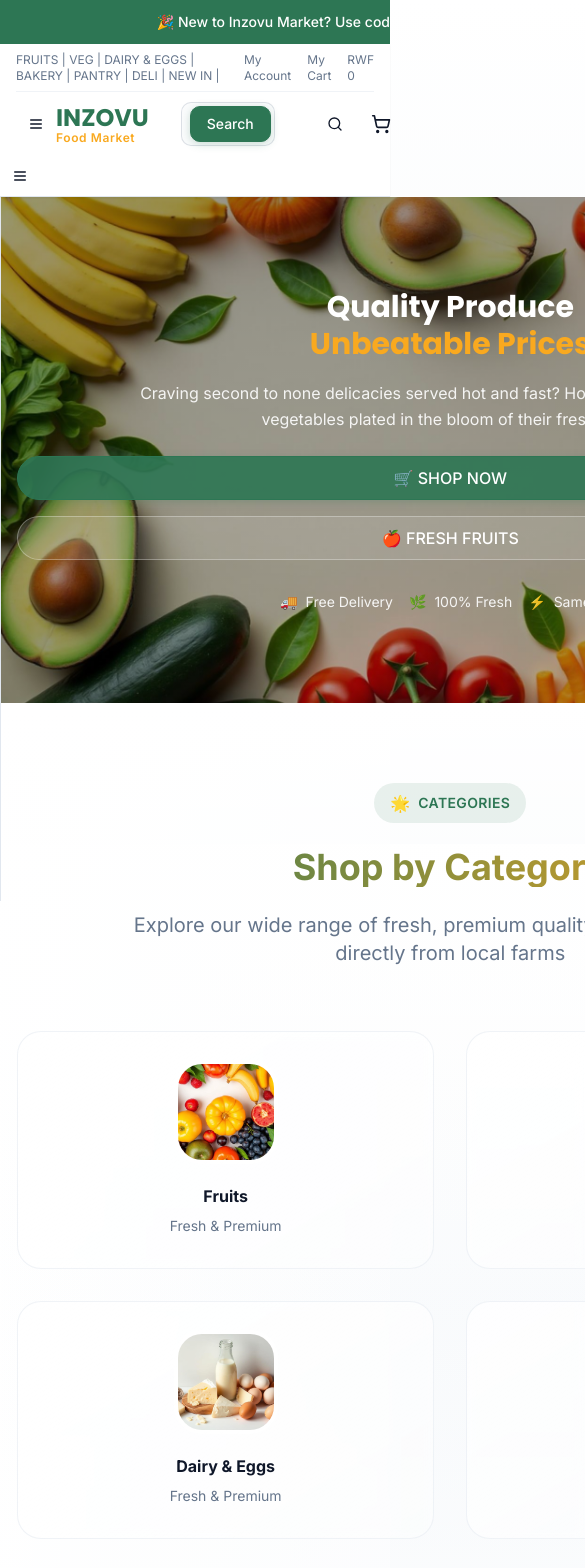
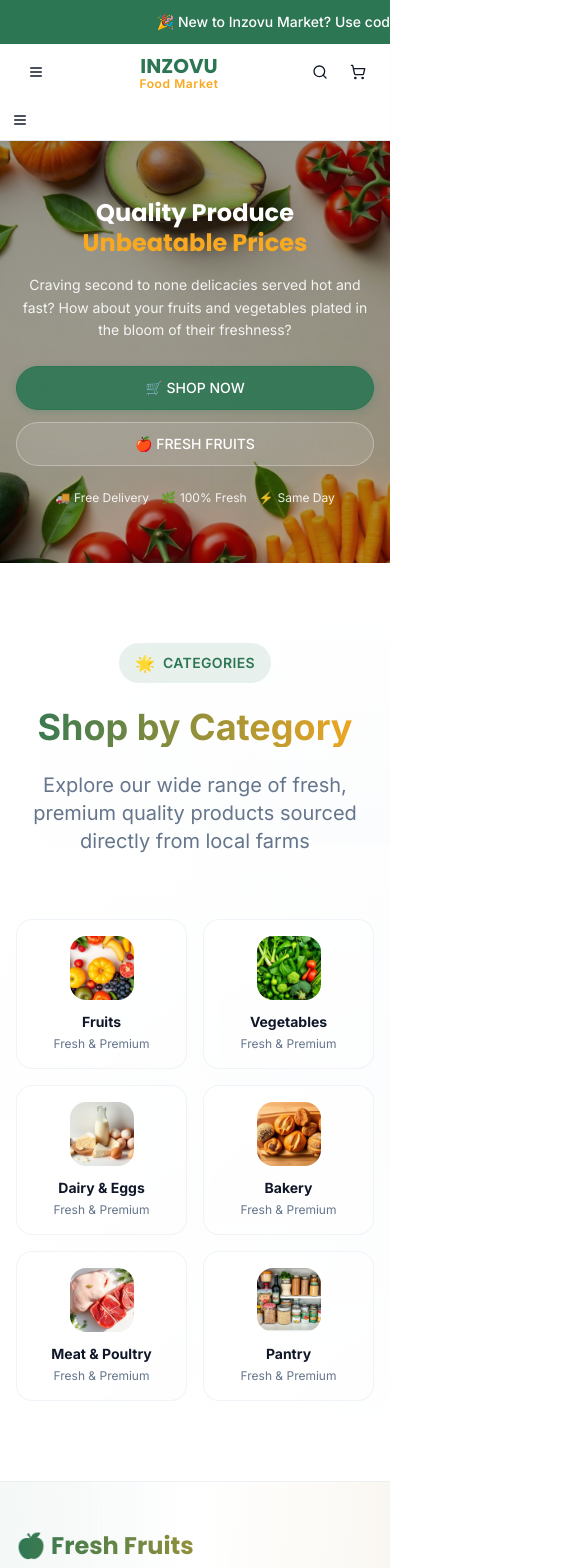
Before and after one commit to rommygd/inzovu-app, a React (Vite) app: page / in a window 390 px wide. Shown: the top 1568 px of the page, 585 px wide, since content can reach past the window. Built offline with nearby package versions, Linux system fonts and the light colour scheme.

Commit message:
Add responsiveness to all devices

```diff
--- a/src/components/home/Hero.tsx
+++ b/src/components/home/Hero.tsx
@@ -5,7 +5,7 @@ import { Link } from "react-router-dom";
 export default function Hero() {
   return (
     <section
-      className="relative h-[60vh] sm:h-[70vh] md:h-[80vh] flex items-center justify-center text-center overflow-hidden"
+      className="relative h-[50vh] sm:h-[60vh] lg:h-[70vh] xl:h-[80vh] flex items-center justify-center text-center overflow-hidden"
       style={{
         backgroundImage: `linear-gradient(rgba(0, 0, 0, 0.4), rgba(0, 0, 0, 0.3)), url(${heroBackground})`,
         backgroundSize: 'cover',
@@ -13,36 +13,36 @@ export default function Hero() {
         backgroundRepeat: 'no-repeat'
       }}
     >
-      <div className="container mx-auto px-4 sm:px-6 relative z-10">
-        <div className="max-w-4xl mx-auto text-white">
-          <h1 className="font-display text-3xl sm:text-4xl md:text-6xl lg:text-7xl font-bold mb-4 sm:mb-6 leading-tight">
+      <div className="container mx-auto px-4 sm:px-6 lg:px-8 relative z-10">
+        <div className="max-w-5xl mx-auto text-white">
+          <h1 className="font-display text-2xl sm:text-3xl md:text-4xl lg:text-5xl xl:text-6xl 2xl:text-7xl font-bold mb-4 sm:mb-6 leading-tight">
             Quality Produce <br className="hidden sm:block"/>
             <span className="text-accent block sm:inline"> Unbeatable Prices</span>
           </h1>
-          <p className="text-base sm:text-lg md:text-xl mb-6 sm:mb-8 max-w-2xl mx-auto opacity-90 leading-relaxed px-4 sm:px-0">
+          <p className="text-sm sm:text-base md:text-lg lg:text-xl mb-6 sm:mb-8 max-w-3xl mx-auto opacity-90 leading-relaxed">
             Craving second to none delicacies served hot and fast? How about your fruits and vegetables plated in the bloom of their freshness?
           </p>
 
-          <div className="flex flex-col sm:flex-row gap-4 justify-center items-center">
-            <Button asChild size="lg" className="btn-hero text-base sm:text-lg px-8 sm:px-12 py-4 sm:py-6 bg-primary/90 hover:bg-primary w-full sm:w-auto rounded-full touch-manipulation active:scale-95 transition-all duration-300">
+          <div className="flex flex-col sm:flex-row gap-3 sm:gap-4 justify-center items-center max-w-md sm:max-w-none mx-auto">
+            <Button asChild size="lg" className="btn-hero text-sm sm:text-base lg:text-lg px-6 sm:px-8 lg:px-12 py-3 sm:py-4 lg:py-6 bg-primary/90 hover:bg-primary w-full sm:w-auto rounded-full touch-manipulation active:scale-95 transition-all duration-300">
               <Link to="/shop">🛒 SHOP NOW</Link>
             </Button>
-            <Button asChild variant="outline" size="lg" className="text-base sm:text-lg px-8 sm:px-12 py-4 sm:py-6 bg-white/10 border-white/30 text-white hover:bg-white/20 w-full sm:w-auto rounded-full touch-manipulation active:scale-95 transition-all duration-300">
+            <Button asChild variant="outline" size="lg" className="text-sm sm:text-base lg:text-lg px-6 sm:px-8 lg:px-12 py-3 sm:py-4 lg:py-6 bg-white/10 border-white/30 text-white hover:bg-white/20 w-full sm:w-auto rounded-full touch-manipulation active:scale-95 transition-all duration-300">
               <Link to="/category/fruits">🍎 FRESH FRUITS</Link>
             </Button>
           </div>
 
           {/* Mobile-friendly trust indicators */}
-          <div className="mt-8 sm:mt-12 flex flex-wrap justify-center gap-4 sm:gap-8 text-sm sm:text-base opacity-90">
-            <div className="flex items-center gap-2">
+          <div className="mt-6 sm:mt-8 lg:mt-12 flex flex-wrap justify-center gap-3 sm:gap-4 lg:gap-8 text-xs sm:text-sm lg:text-base opacity-90">
+            <div className="flex items-center gap-1 sm:gap-2">
               <span>🚚</span>
               <span>Free Delivery</span>
             </div>
-            <div className="flex items-center gap-2">
+            <div className="flex items-center gap-1 sm:gap-2">
               <span>🌿</span>
               <span>100% Fresh</span>
             </div>
-            <div className="flex items-center gap-2">
+            <div className="flex items-center gap-1 sm:gap-2">
               <span>⚡</span>
               <span>Same Day</span>
             </div>
--- a/src/components/layout/Header.tsx
+++ b/src/components/layout/Header.tsx
@@ -50,42 +50,42 @@ export default function Header() {
       </div>
 
       <header className="sticky top-0 z-50 bg-background/95 backdrop-blur-md border-b shadow-sm">
-        <div className="container mx-auto px-4">
-          {/* Top Navigation Bar */}
-          <div className="flex items-center justify-between h-12 text-xs text-muted-foreground border-b border-border/50">
-            <div className="flex items-center gap-6">
-              <span>FRUITS | VEG | DAIRY & EGGS | BAKERY | PANTRY | DELI | NEW IN |</span>
+        <div className="container mx-auto px-2 sm:px-4">
+          {/* Top Navigation Bar - Hidden on Mobile */}
+          <div className="hidden md:flex items-center justify-between h-10 lg:h-12 text-xs text-muted-foreground border-b border-border/50">
+            <div className="flex items-center gap-4 lg:gap-6 overflow-hidden">
+              <span className="whitespace-nowrap text-xs lg:text-sm truncate">FRUITS | VEG | DAIRY & EGGS | BAKERY | PANTRY</span>
             </div>
-            <div className="flex items-center gap-4">
-              <span>My Account</span>
-              <span>My Cart</span>
+            <div className="flex items-center gap-3 lg:gap-4 text-xs lg:text-sm">
+              <span className="hidden lg:inline">My Account</span>
+              <span className="hidden lg:inline">My Cart</span>
               <span>RWF 0</span>
             </div>
           </div>
 
           {/* Main Header */}
-          <div className="flex items-center justify-between h-16 md:h-20">
-            {/* Left side - Logo centered on mobile */}
-            <div className="flex items-center gap-2 md:gap-4">
+          <div className="flex items-center justify-between h-14 sm:h-16 lg:h-20">
+            {/* Left side - Mobile Menu & EST */}
+            <div className="flex items-center gap-2 lg:gap-4 flex-shrink-0">
               <MobileMenu />
-              <span className="hidden md:inline text-xs text-muted-foreground font-medium tracking-wider">EST. 2024</span>
+              <span className="hidden lg:inline text-xs text-muted-foreground font-medium tracking-wider">EST. 2024</span>
             </div>
 
-            {/* Logo */}
-            <Link to="/" className="flex flex-col items-start group">
-              <span className="font-display text-2xl md:text-3xl font-bold text-primary group-hover:text-primary/80 transition-colors">INZOVU</span>
+            {/* Logo - Responsive */}
+            <Link to="/" className="flex flex-col items-center lg:items-start group flex-shrink-0">
+              <span className="font-display text-xl sm:text-2xl lg:text-3xl font-bold text-primary group-hover:text-primary/80 transition-colors">INZOVU</span>
               <span className="text-xs text-accent font-semibold -mt-1 tracking-wider">Food Market</span>
             </Link>
 
             {/* Right side - Actions */}
-            <div className="flex items-center gap-2 md:gap-6">
-              {/* Center Search */}
-              <div className="flex-1 max-w-lg mx-8">
+            <div className="flex items-center gap-1 sm:gap-2 lg:gap-6 flex-shrink-0">
+              {/* Desktop Search - Hidden on Mobile/Tablet */}
+              <div className="hidden xl:block flex-1 max-w-md">
                 <div className="relative">
                   <Input
                     type="search"
                     placeholder="Search for products..."
-                    className="w-full h-11 pr-20 bg-muted/30 border-muted-foreground/20 focus:bg-background transition-all focus:ring-2 focus:ring-primary/20"
+                    className="w-full h-10 pr-20 bg-muted/30 border-muted-foreground/20 focus:bg-background transition-all focus:ring-2 focus:ring-primary/20"
                     onKeyDown={(e) => {
                       if (e.key === "Enter") {
                         const query = (e.target as HTMLInputElement).value;
@@ -93,25 +93,25 @@ export default function Header() {
                       }
                     }}
                   />
-                  <Button size="sm" className="absolute right-1 top-1 btn-hero h-9 px-4">
+                  <Button size="sm" className="absolute right-1 top-1 btn-hero h-8 px-3 text-xs">
                     Search
                   </Button>
                 </div>
               </div>
 
               {/* Mobile Search Icon */}
-              <Button variant="ghost" size="icon" className="lg:hidden h-10 w-10 hover:bg-muted/50 rounded-full">
-                <Search className="h-5 w-5" />
+              <Button variant="ghost" size="icon" className="xl:hidden h-9 w-9 lg:h-10 lg:w-10 hover:bg-muted/50 rounded-full touch-manipulation">
+                <Search className="h-4 w-4 lg:h-5 lg:w-5" />
               </Button>
 
               {/* Desktop Actions */}
-              <div className="hidden lg:flex items-center gap-3">
-                <Button variant="ghost" size="icon" className="hover:bg-muted/50 rounded-full h-10 w-10">
-                  <Heart className="h-5 w-5" />
+              <div className="hidden lg:flex items-center gap-2 lg:gap-3">
+                <Button variant="ghost" size="icon" className="hover:bg-muted/50 rounded-full h-9 w-9 lg:h-10 lg:w-10">
+                  <Heart className="h-4 w-4 lg:h-5 lg:w-5" />
                 </Button>
 
-                <div className="flex items-center gap-2 p-2 hover:bg-muted/50 rounded-lg transition-colors cursor-pointer">
-                  <User className="h-5 w-5" />
+                <div className="hidden xl:flex items-center gap-2 p-2 hover:bg-muted/50 rounded-lg transition-colors cursor-pointer">
+                  <User className="h-4 w-4 lg:h-5 lg:w-5" />
                   <div className="flex flex-col text-xs">
                     <span className="font-medium">My Account</span>
                     <span className="text-muted-foreground">Log In</span>
@@ -119,18 +119,18 @@ export default function Header() {
                 </div>
               </div>
 
-              {/* Cart - Always visible */}
+              {/* Cart - Always visible with responsive sizing */}
               <Link
                 to="/cart"
-                className="relative p-2 md:p-3 hover:bg-muted/50 rounded-full md:rounded-lg transition-colors flex items-center gap-2 touch-manipulation"
+                className="relative p-2 lg:p-3 hover:bg-muted/50 rounded-full lg:rounded-lg transition-colors flex items-center gap-1 lg:gap-2 touch-manipulation"
               >
-                <ShoppingCart className="h-5 w-5" />
-                <div className="hidden lg:flex flex-col text-xs">
+                <ShoppingCart className="h-4 w-4 sm:h-5 sm:w-5" />
+                <div className="hidden xl:flex flex-col text-xs">
                   <span className="font-medium">My Cart</span>
                   <span className="text-primary font-semibold">RWF 0</span>
                 </div>
                 {cartCount > 0 && (
-                  <span className="absolute -top-1 -right-1 bg-primary text-primary-foreground text-xs rounded-full h-5 w-5 md:h-6 md:w-6 flex items-center justify-center font-bold animate-pulse">
+                  <span className="absolute -top-1 -right-1 bg-primary text-primary-foreground text-xs rounded-full h-4 w-4 sm:h-5 sm:w-5 lg:h-6 lg:w-6 flex items-center justify-center font-bold animate-pulse">
                     {cartCount > 99 ? '99+' : cartCount}
                   </span>
                 )}
--- a/src/components/layout/Layout.tsx
+++ b/src/components/layout/Layout.tsx
@@ -11,8 +11,13 @@ export default function Layout() {
     <div className="min-h-screen flex flex-col bg-gradient-to-br from-background to-muted/20">
       <Header />
       <div className="flex flex-1">
-        {showSidebar && <Sidebar />}
-        <main className="flex-1">
+        {/* Sidebar - Hidden on mobile and tablet */}
+        {showSidebar && (
+          <div className="hidden xl:block">
+            <Sidebar />
+          </div>
+        )}
+        <main className="flex-1 w-full">
           <Outlet />
         </main>
       </div>
--- a/src/components/layout/Sidebar.tsx
+++ b/src/components/layout/Sidebar.tsx
@@ -7,8 +7,8 @@ export default function Sidebar() {
   const [isOpen, setIsOpen] = useState(true);
 
   return (
-    <aside className="w-64 bg-card border-r border-border sticky top-[140px] h-[calc(100vh-140px)] overflow-y-auto">
-      <div className="p-4">
+    <aside className="w-56 lg:w-64 bg-card border-r border-border sticky top-[120px] lg:top-[140px] h-[calc(100vh-120px)] lg:h-[calc(100vh-140px)] overflow-y-auto">
+      <div className="p-3 lg:p-4">
         <button
           onClick={() => setIsOpen(!isOpen)}
           className="flex items-center justify-between w-full text-left font-medium text-foreground hover:text-primary transition-colors mb-4"
--- a/src/index.css
+++ b/src/index.css
@@ -144,6 +144,21 @@
   .active\:scale-95:active { transform: scale(0.95); }
   .active\:scale-98:active { transform: scale(0.98); }
 
+  /* Responsive container utilities */
+  @media (max-width: 640px) {
+    .container {
+      padding-left: 1rem;
+      padding-right: 1rem;
+    }
+  }
+
+  @media (max-width: 768px) {
+    .container {
+      padding-left: 1rem;
+      padding-right: 1rem;
+    }
+  }
+
   /* Marquee animation */
   .animate-marquee {
     animation: marquee 20s linear infinite;
--- a/src/pages/Index.tsx
+++ b/src/pages/Index.tsx
@@ -63,24 +63,25 @@ const Index = () => {
                 Explore our wide range of fresh, premium quality products sourced directly from local farms
               </p>
             </div>
-            <div className="grid grid-cols-2 md:grid-cols-3 lg:grid-cols-6 gap-8">
+            <div className="grid grid-cols-2 sm:grid-cols-3 md:grid-cols-4 lg:grid-cols-6 gap-4 sm:gap-6 lg:gap-8">
               {categories.map((category) => (
                 <Link
                   key={category.slug}
                   to={`/category/${category.slug}`}
-                  className="group text-center p-8 rounded-3xl bg-gradient-to-br from-white/80 to-white/40 backdrop-blur-sm border border-border/50 hover:bg-white/90 hover:border-primary/20 transition-all duration-500 hover:-translate-y-3 hover:shadow-2xl hover:shadow-primary/10"
+                  className="group text-center p-4 sm:p-6 lg:p-8 rounded-2xl lg:rounded-3xl bg-gradient-to-br from-white/80 to-white/40 backdrop-blur-sm border border-border/50 hover:bg-white/90 hover:border-primary/20 transition-all duration-500 hover:-translate-y-2 lg:hover:-translate-y-3 hover:shadow-xl lg:hover:shadow-2xl hover:shadow-primary/10 touch-manipulation active:scale-95"
                 >
-                  <div className="w-24 h-24 mx-auto mb-6 rounded-3xl overflow-hidden ring-4 ring-white/50 group-hover:ring-primary/20 transition-all duration-300">
+                  <div className="w-16 h-16 sm:w-20 sm:h-20 lg:w-24 lg:h-24 mx-auto mb-3 sm:mb-4 lg:mb-6 rounded-2xl lg:rounded-3xl overflow-hidden ring-2 sm:ring-4 ring-white/50 group-hover:ring-primary/20 transition-all duration-300">
                     <img
                       src={category.image}
                       alt={category.title}
                       className="w-full h-full object-cover group-hover:scale-110 transition-transform duration-500"
+                      loading="lazy"
                     />
                   </div>
-                  <h3 className="font-bold text-base group-hover:text-primary transition-colors duration-300">
+                  <h3 className="font-bold text-sm sm:text-base group-hover:text-primary transition-colors duration-300">
                     {category.title}
                   </h3>
-                  <p className="text-sm text-muted-foreground mt-2 group-hover:text-primary/70 transition-colors">
+                  <p className="text-xs sm:text-sm text-muted-foreground mt-1 sm:mt-2 group-hover:text-primary/70 transition-colors">
                     Fresh & Premium
                   </p>
                 </Link>
@@ -90,34 +91,34 @@ const Index = () => {
         </section>
 
         {/* Fruits Section */}
-        <section className="py-16 border-t border-border/50 bg-gradient-to-r from-primary/5 via-background to-accent/5">
-          <div className="container mx-auto px-4">
-            <div className="flex items-center justify-between mb-12">
-              <div>
-                <h2 className="font-display text-4xl font-bold mb-4 bg-gradient-to-r from-primary to-accent bg-clip-text text-transparent">
+        <section className="py-12 sm:py-16 border-t border-border/50 bg-gradient-to-r from-primary/5 via-background to-accent/5">
+          <div className="container mx-auto px-4 sm:px-6">
+            <div className="flex flex-col sm:flex-row sm:items-center sm:justify-between mb-8 sm:mb-12">
+              <div className="mb-4 sm:mb-0">
+                <h2 className="font-display text-2xl sm:text-3xl lg:text-4xl font-bold mb-2 sm:mb-4 bg-gradient-to-r from-primary to-accent bg-clip-text text-transparent">
                   🍎 Fresh Fruits
                 </h2>
-                <p className="text-lg text-muted-foreground">
+                <p className="text-sm sm:text-base lg:text-lg text-muted-foreground">
                   The Freshest Fruits Straight From The Farms - Handpicked Daily
                 </p>
               </div>
-              <div className="flex gap-3">
-                <Button variant="outline" size="icon" className="h-12 w-12 rounded-full hover:bg-primary/10">
-                  <ChevronLeft className="h-6 w-6" />
+              <div className="hidden sm:flex gap-2 lg:gap-3">
+                <Button variant="outline" size="icon" className="h-10 w-10 lg:h-12 lg:w-12 rounded-full hover:bg-primary/10 touch-manipulation">
+                  <ChevronLeft className="h-4 w-4 lg:h-6 lg:w-6" />
                 </Button>
-                <Button variant="outline" size="icon" className="h-12 w-12 rounded-full hover:bg-primary/10">
-                  <ChevronRight className="h-6 w-6" />
+                <Button variant="outline" size="icon" className="h-10 w-10 lg:h-12 lg:w-12 rounded-full hover:bg-primary/10 touch-manipulation">
+                  <ChevronRight className="h-4 w-4 lg:h-6 lg:w-6" />
                 </Button>
               </div>
             </div>
-            <div className="grid grid-cols-1 sm:grid-cols-2 md:grid-cols-3 lg:grid-cols-4 gap-8">
+            <div className="grid grid-cols-1 sm:grid-cols-2 md:grid-cols-3 lg:grid-cols-4 gap-4 sm:gap-6 lg:gap-8">
               {products.filter(p => p.categorySlug === "fruits").map((p) => (
                 <ProductCard key={p.id} product={p} />
               ))}
             </div>
-            <div className="text-center mt-12">
+            <div className="text-center mt-8 sm:mt-12">
               <Link to="/category/fruits">
-                <Button size="lg" className="bg-gradient-to-r from-primary to-primary/80 hover:from-primary/90 hover:to-primary/70 px-8 py-6 rounded-2xl shadow-lg hover:shadow-xl transition-all duration-300">
+                <Button size="lg" className="bg-gradient-to-r from-primary to-primary/80 hover:from-primary/90 hover:to-primary/70 px-6 sm:px-8 py-4 sm:py-6 text-sm sm:text-base rounded-2xl shadow-lg hover:shadow-xl transition-all duration-300 w-full sm:w-auto touch-manipulation">
                   View All Fruits
                 </Button>
               </Link>
@@ -132,34 +133,34 @@ const Index = () => {
         <WhyChooseUs />
 
         {/* Vegetables Section */}
-        <section className="py-16 border-t border-border/50 bg-gradient-to-r from-accent/5 via-background to-primary/5">
-          <div className="container mx-auto px-4">
-            <div className="flex items-center justify-between mb-12">
-              <div>
-                <h2 className="font-display text-4xl font-bold mb-4 bg-gradient-to-r from-accent to-primary bg-clip-text text-transparent">
+        <section className="py-12 sm:py-16 border-t border-border/50 bg-gradient-to-r from-accent/5 via-background to-primary/5">
+          <div className="container mx-auto px-4 sm:px-6">
+            <div className="flex flex-col sm:flex-row sm:items-center sm:justify-between mb-8 sm:mb-12">
+              <div className="mb-4 sm:mb-0">
+                <h2 className="font-display text-2xl sm:text-3xl lg:text-4xl font-bold mb-2 sm:mb-4 bg-gradient-to-r from-accent to-primary bg-clip-text text-transparent">
                   🥬 Fresh Vegetables
                 </h2>
-                <p className="text-lg text-muted-foreground">
+                <p className="text-sm sm:text-base lg:text-lg text-muted-foreground">
                   Freshly Picked - Recently Harvested from Local Gardens
                 </p>
               </div>
-              <div className="flex gap-3">
-                <Button variant="outline" size="icon" className="h-12 w-12 rounded-full hover:bg-accent/10">
-                  <ChevronLeft className="h-6 w-6" />
+              <div className="hidden sm:flex gap-2 lg:gap-3">
+                <Button variant="outline" size="icon" className="h-10 w-10 lg:h-12 lg:w-12 rounded-full hover:bg-accent/10 touch-manipulation">
+                  <ChevronLeft className="h-4 w-4 lg:h-6 lg:w-6" />
                 </Button>
-                <Button variant="outline" size="icon" className="h-12 w-12 rounded-full hover:bg-accent/10">
-                  <ChevronRight className="h-6 w-6" />
+                <Button variant="outline" size="icon" className="h-10 w-10 lg:h-12 lg:w-12 rounded-full hover:bg-accent/10 touch-manipulation">
+                  <ChevronRight className="h-4 w-4 lg:h-6 lg:w-6" />
                 </Button>
               </div>
             </div>
-            <div className="grid grid-cols-1 sm:grid-cols-2 md:grid-cols-3 lg:grid-cols-4 gap-8">
+            <div className="grid grid-cols-1 sm:grid-cols-2 md:grid-cols-3 lg:grid-cols-4 gap-4 sm:gap-6 lg:gap-8">
               {products.filter(p => p.categorySlug === "vegetables").map((p) => (
                 <ProductCard key={p.id} product={p} />
               ))}
             </div>
-            <div className="text-center mt-12">
+            <div className="text-center mt-8 sm:mt-12">
               <Link to="/category/vegetables">
-                <Button size="lg" className="bg-gradient-to-r from-accent to-accent/80 hover:from-accent/90 hover:to-accent/70 px-8 py-6 rounded-2xl shadow-lg hover:shadow-xl transition-all duration-300">
+                <Button size="lg" className="bg-gradient-to-r from-accent to-accent/80 hover:from-accent/90 hover:to-accent/70 px-6 sm:px-8 py-4 sm:py-6 text-sm sm:text-base rounded-2xl shadow-lg hover:shadow-xl transition-all duration-300 w-full sm:w-auto touch-manipulation">
                   View All Vegetables
                 </Button>
               </Link>
@@ -174,23 +175,23 @@ const Index = () => {
         <CustomerTestimonials />
 
         {/* Newsletter Section */}
-        <section className="py-20 bg-gradient-to-r from-primary via-primary/90 to-accent relative overflow-hidden">
+        <section className="py-16 sm:py-20 bg-gradient-to-r from-primary via-primary/90 to-accent relative overflow-hidden">
           <div className="absolute inset-0 bg-gradient-to-r from-primary/20 via-transparent to-accent/20 opacity-50"></div>
-          <div className="container mx-auto px-4 relative z-10">
+          <div className="container mx-auto px-4 sm:px-6 relative z-10">
             <div className="text-center text-white">
-              <h2 className="text-4xl font-bold mb-6">
+              <h2 className="text-2xl sm:text-3xl lg:text-4xl font-bold mb-4 sm:mb-6">
                 Stay Fresh with Our Newsletter 📧
               </h2>
-              <p className="text-xl mb-8 text-white/90 max-w-2xl mx-auto">
+              <p className="text-sm sm:text-base lg:text-xl mb-6 sm:mb-8 text-white/90 max-w-3xl mx-auto">
                 Get exclusive deals, fresh product updates, and healthy recipe ideas delivered to your inbox
               </p>
-              <div className="flex flex-col sm:flex-row gap-4 justify-center max-w-md mx-auto">
+              <div className="flex flex-col sm:flex-row gap-3 sm:gap-4 justify-center max-w-md sm:max-w-lg mx-auto">
                 <input
                   type="email"
                   placeholder="Enter your email"
-                  className="flex-1 px-6 py-4 rounded-2xl border-0 text-foreground placeholder:text-muted-foreground focus:ring-2 focus:ring-white/50 shadow-lg"
+                  className="flex-1 px-4 sm:px-6 py-3 sm:py-4 rounded-xl sm:rounded-2xl border-0 text-foreground placeholder:text-muted-foreground focus:ring-2 focus:ring-white/50 shadow-lg text-sm sm:text-base"
                 />
-                <button className="bg-white text-primary px-8 py-4 rounded-2xl font-bold hover:bg-white/90 transition-colors shadow-lg">
+                <button className="bg-white text-primary px-6 sm:px-8 py-3 sm:py-4 rounded-xl sm:rounded-2xl font-bold hover:bg-white/90 transition-colors shadow-lg text-sm sm:text-base touch-manipulation active:scale-95">
                   Subscribe 🚀
                 </button>
               </div>
```
Also changed, not shown: src/components/home/CustomerTestimonials.tsx (+45 -19 lines), src/components/home/FeaturedProducts.tsx (+12 -12 lines), src/components/home/WhyChooseUs.tsx (+11 -11 lines), src/components/product/ProductCard.tsx (+8 -8 lines).
